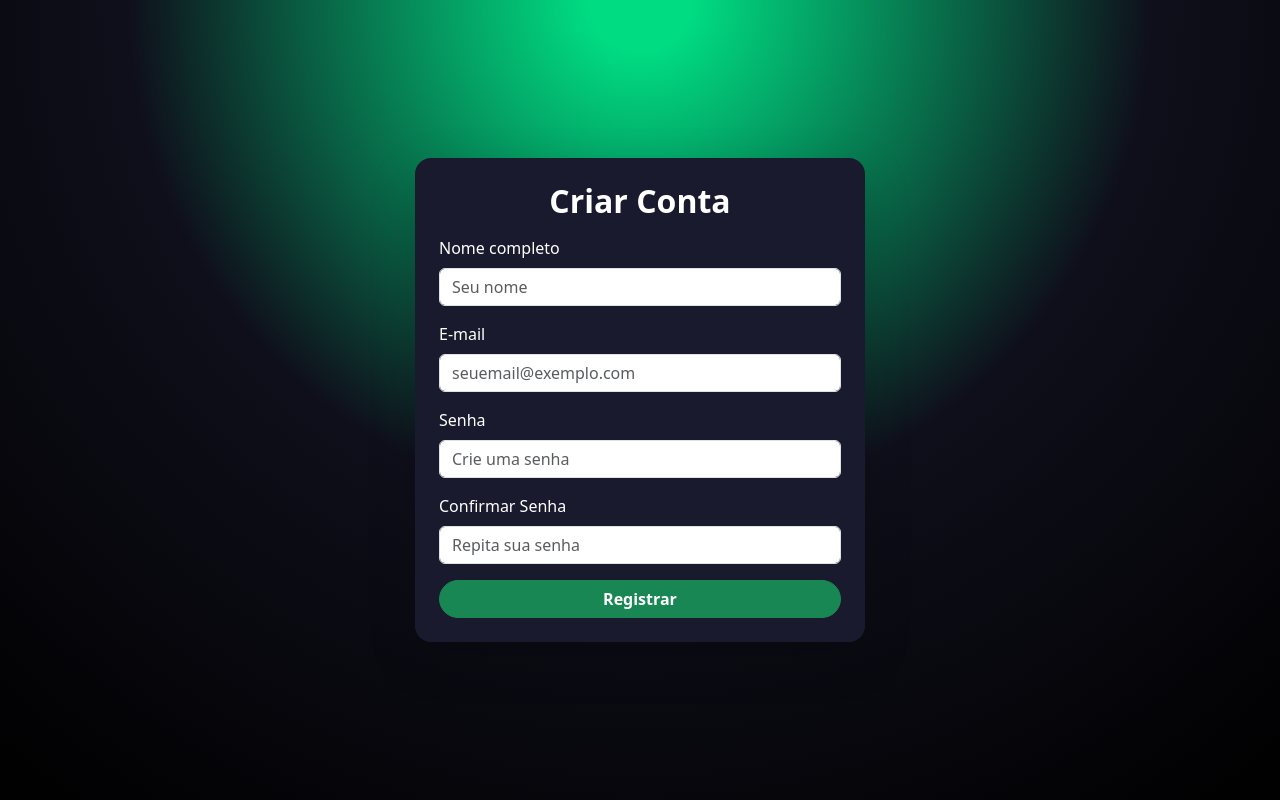
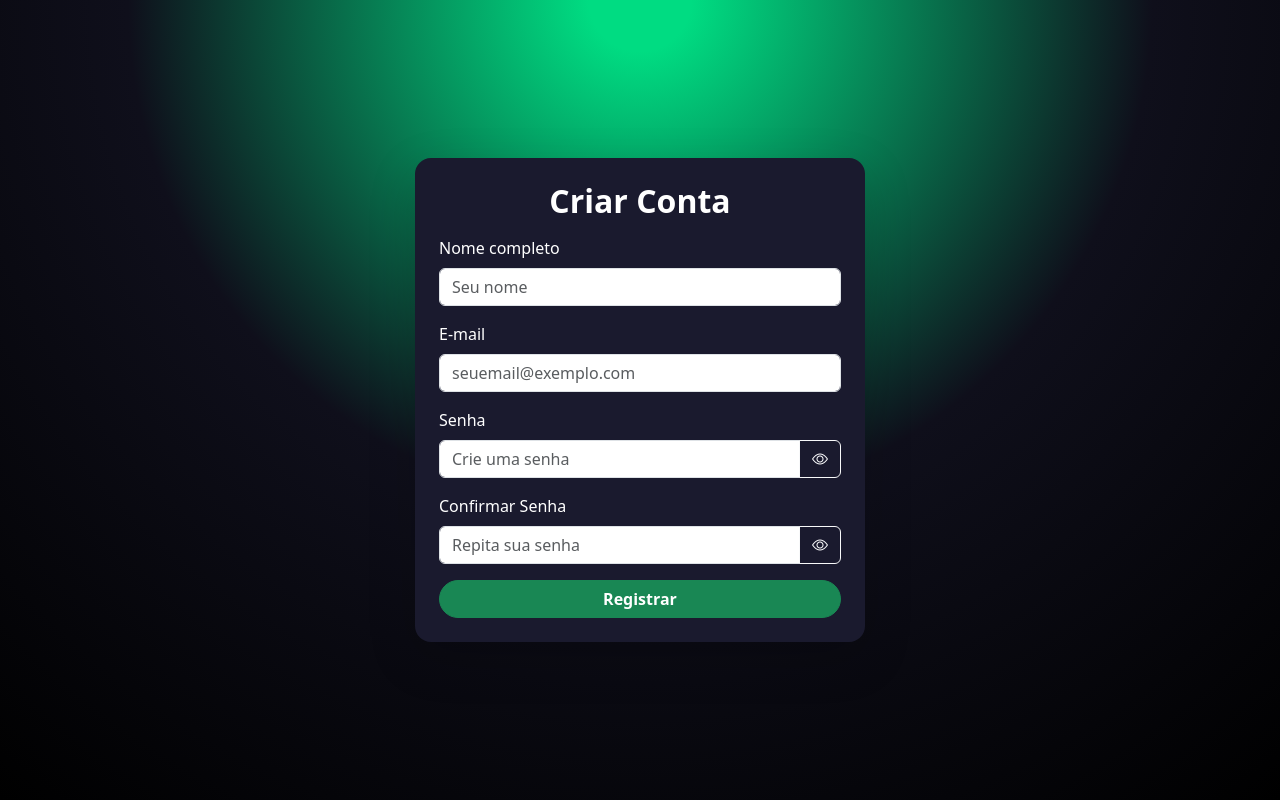
Before and after one commit to lmgaspa/eps_emprendimentos, a Vue app in the folder frontend/: page /register in a window 1280 px wide. Built offline with nearby package versions, Linux system fonts and the light colour scheme.

Commit message:
backend login reset

```diff
--- a/frontend/package.json
+++ b/frontend/package.json
@@ -12,6 +12,7 @@
     "@types/jwt-decode": "^2.2.1",
     "axios": "^1.10.0",
     "bootstrap": "^5.3.3",
+    "bootstrap-icons": "^1.13.1",
     "jwt-decode": "^4.0.0",
     "vue": "^3.5.13",
     "vue-router": "^4.5.1"
--- a/frontend/src/components/LoginPage.vue
+++ b/frontend/src/components/LoginPage.vue
@@ -6,12 +6,31 @@
       <form @submit.prevent="handleLogin">
         <div class="mb-3">
           <label for="email" class="form-label text-white">E-mail</label>
-          <input v-model="email" type="email" id="email" class="form-control" placeholder="seuemail@exemplo.com" required />
+          <input
+            v-model="email"
+            type="email"
+            id="email"
+            class="form-control"
+            placeholder="seuemail@exemplo.com"
+            required
+          />
         </div>
 
-        <div class="mb-3">
+        <div class="mb-3 position-relative">
           <label for="password" class="form-label text-white">Senha</label>
-          <input v-model="password" type="password" id="password" class="form-control" placeholder="Digite sua senha" required />
+          <input
+            v-model="password"
+            :type="showPassword ? 'text' : 'password'"
+            id="password"
+            class="form-control"
+            placeholder="Digite sua senha"
+            required
+          />
+          <i
+            :class="showPassword ? 'bi bi-eye-slash' : 'bi bi-eye'"
+            class="toggle-password-icon"
+            @click="showPassword = !showPassword"
+          ></i>
         </div>
 
         <div class="text-end mb-3">
@@ -32,6 +51,7 @@ import router from '../router'
 
 const email = ref('')
 const password = ref('')
+const showPassword = ref(false)
 
 const handleLogin = async () => {
   const response = await fetch('https://eps-emprendimentos.onrender.com/api/auth/login', {
@@ -49,7 +69,6 @@ const handleLogin = async () => {
   localStorage.setItem('token', data.token)
   router.push('/dashboard')
 }
-
 </script>
 
 <style scoped>
@@ -62,4 +81,12 @@ const handleLogin = async () => {
   border: none;
   border-radius: 1rem;
 }
+.toggle-password-icon {
+  position: absolute;
+  top: 38px;
+  right: 12px;
+  cursor: pointer;
+  color: #ccc;
+  font-size: 1.2rem;
+}
 </style>
--- a/frontend/src/components/RegisterPage.vue
+++ b/frontend/src/components/RegisterPage.vue
@@ -16,12 +16,36 @@
 
         <div class="mb-3">
           <label for="password" class="form-label text-white">Senha</label>
-          <input v-model="password" type="password" id="password" class="form-control" placeholder="Crie uma senha" required />
+          <div class="input-group">
+            <input
+              :type="showPassword ? 'text' : 'password'"
+              v-model="password"
+              id="password"
+              class="form-control"
+              placeholder="Crie uma senha"
+              required
+            />
+            <button class="btn btn-outline-light" type="button" @click="showPassword = !showPassword">
+              <i :class="showPassword ? 'bi bi-eye-slash' : 'bi bi-eye'"></i>
+            </button>
+          </div>
         </div>
 
         <div class="mb-3">
           <label for="confirmPassword" class="form-label text-white">Confirmar Senha</label>
-          <input v-model="confirmPassword" type="password" id="confirmPassword" class="form-control" placeholder="Repita sua senha" required />
+          <div class="input-group">
+            <input
+              :type="showConfirm ? 'text' : 'password'"
+              v-model="confirmPassword"
+              id="confirmPassword"
+              class="form-control"
+              placeholder="Repita sua senha"
+              required
+            />
+            <button class="btn btn-outline-light" type="button" @click="showConfirm = !showConfirm">
+              <i :class="showConfirm ? 'bi bi-eye-slash' : 'bi bi-eye'"></i>
+            </button>
+          </div>
         </div>
 
         <button type="submit" class="btn btn-success w-100 fw-semibold rounded-pill">
@@ -40,7 +64,9 @@ const name = ref('')
 const email = ref('')
 const password = ref('')
 const confirmPassword = ref('')
-const role = ref('employee') // ou 'user' se for mais adequado
+const role = ref('employee')
+const showPassword = ref(false)
+const showConfirm = ref(false)
 const router = useRouter()
 
 const handleRegister = async () => {
@@ -73,7 +99,7 @@ const handleRegister = async () => {
       return
     }
 
-    const response = await fetch('http://localhost:3000/auth/register', {
+    const response = await fetch('https://eps-emprendimentos.onrender.com/api/auth/register', {
       method: 'POST',
       headers: {
         'Content-Type': 'application/json',
--- a/frontend/src/components/RegistrarTickerForm.vue
+++ b/frontend/src/components/RegistrarTickerForm.vue
@@ -148,10 +148,19 @@ export default defineComponent({
     const handleSubmit = async () => {
   if (!formValidation()) return;
 
+  const token = localStorage.getItem('token');
+  if (!token) {
+    alert('Você precisa estar logado para abrir um chamado.');
+    return;
+  }
+
   try {
-        const response = await fetch('https://eps-emprendimentos.onrender.com/tickets/', {
+    const response = await fetch('https://eps-emprendimentos.onrender.com/api/tickets/', {
       method: 'POST',
-          headers: { 'Content-Type': 'application/json' },
+      headers: {
+        'Content-Type': 'application/json',
+        'Authorization': `Bearer ${token}`
+      },
       body: JSON.stringify(ticket.value),
     });
 
@@ -159,14 +168,14 @@ export default defineComponent({
       alert('Chamado enviado com sucesso!');
       startStep.value = 0;
     } else {
-          alert('Erro ao enviar chamado.');
+      const error = await response.json();
+      alert(error.message || 'Erro ao enviar chamado.');
     }
   } catch (error) {
     console.error('Erro ao enviar:', error);
     alert('Erro ao enviar chamado.');
   }
 };
-
     return {
       startStep,
       selectedCpfCnpj,
--- a/frontend/src/components/ResetPassword.vue
+++ b/frontend/src/components/ResetPassword.vue
@@ -39,7 +39,7 @@ const submit = async () => {
   error.value = ''
 
   try {
-    const response = await fetch('https://eps-emprendimentos.onrender.com/api/forgot-password', {
+    const response = await fetch('https://eps-emprendimentos.onrender.com/api/auth/forgot-password', {
       method: 'POST',
       headers: { 'Content-Type': 'application/json' },
       body: JSON.stringify({ email: email.value })
--- a/frontend/src/main.ts
+++ b/frontend/src/main.ts
@@ -2,6 +2,7 @@ import { createApp } from 'vue';
 import App from './App.vue';
 import 'bootstrap/dist/css/bootstrap.min.css';
 import 'bootstrap';
+import 'bootstrap-icons/font/bootstrap-icons.css'
 import router from './router'
 
 const app = createApp(App)
```
Also changed, not shown: 2 other files (tests, documents, lock files or other folders). Lines whose indentation alone changed are shown as unchanged.
